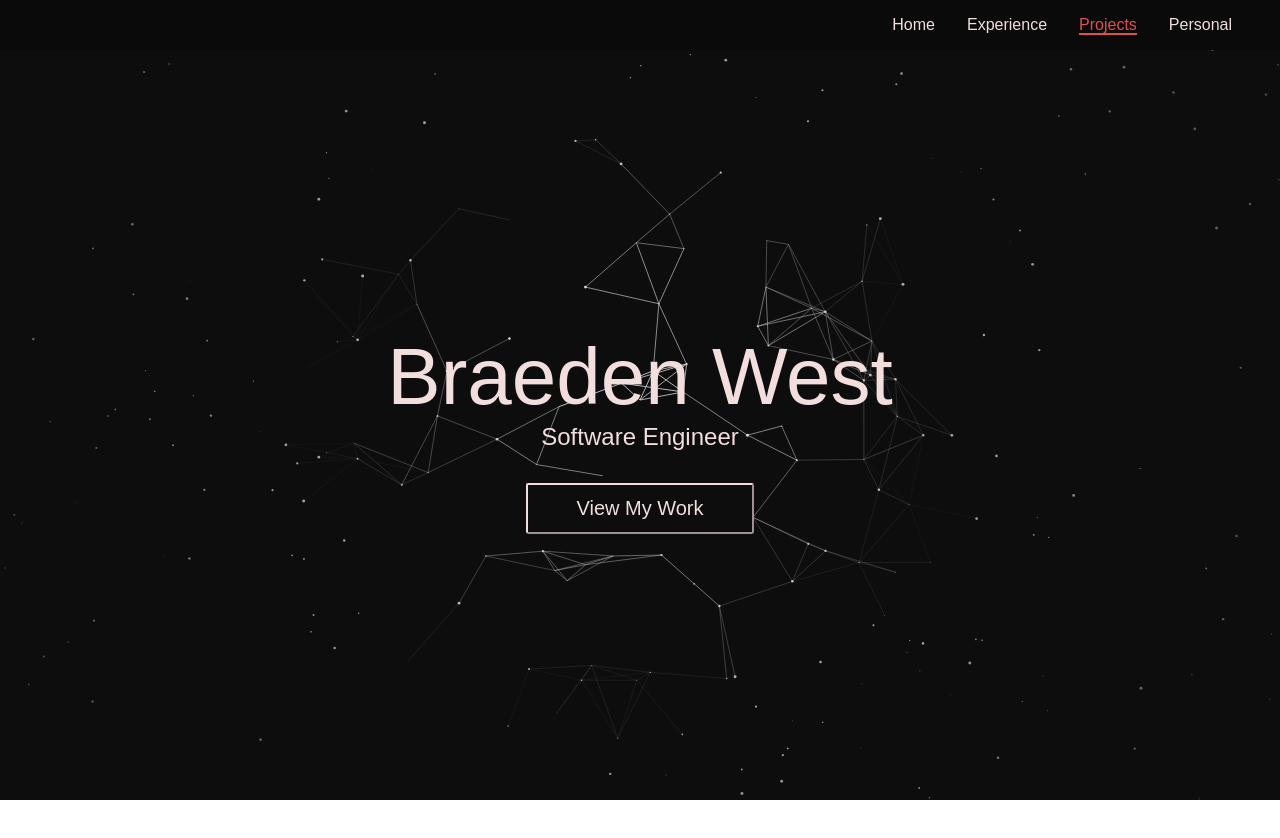
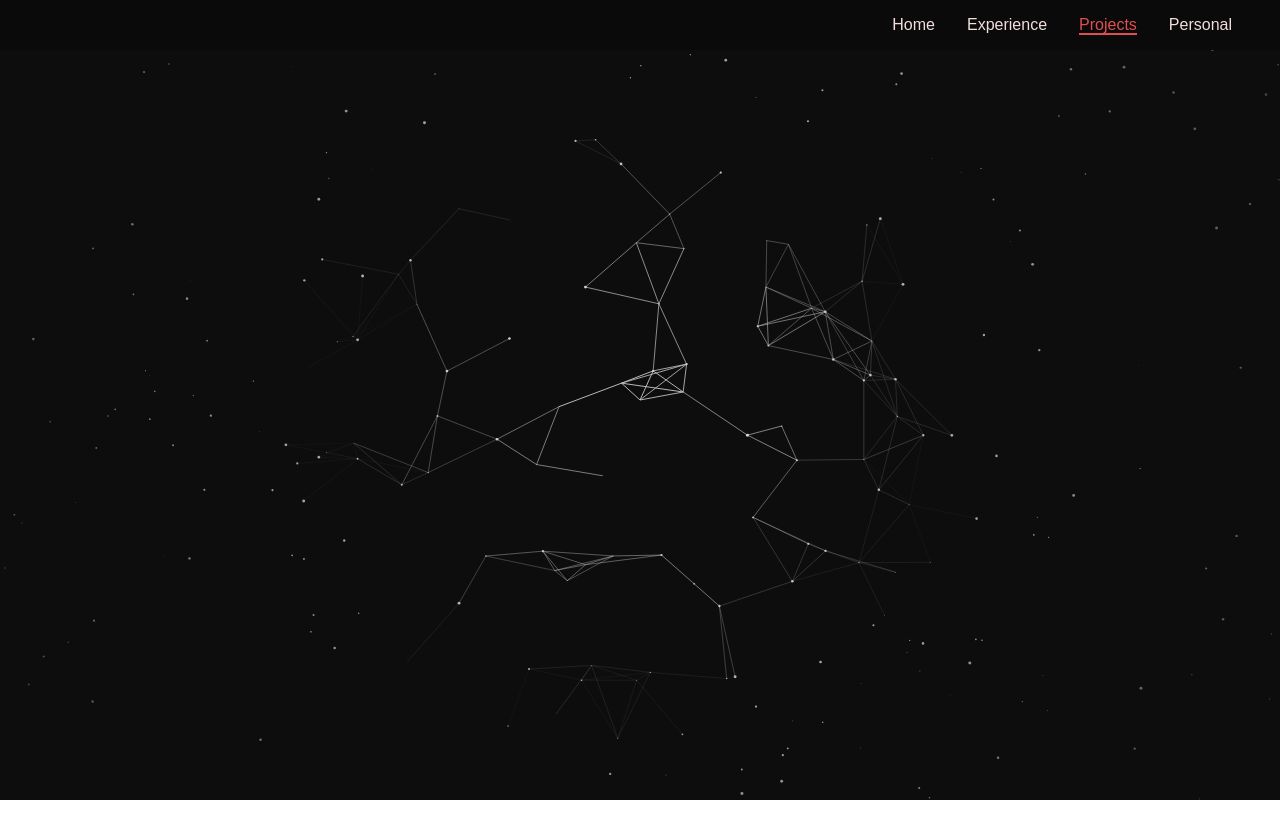
Before and after one commit to braewest/portfolio, a React (Vite) app: page /projects in a window 1280 px wide. Shown: the top 838 px of the page. After the commit the page ends 800 px from the top, so only its background shows below. Built offline with nearby package versions, Linux system fonts and the light colour scheme; a web font is replaced by a local one.

Commit message:
Separated tabs
Separated tabs for better organization.

```diff
--- a/src/App.jsx
+++ b/src/App.jsx
@@ -1,24 +1,26 @@
+import ConstellationBackground from "./components/ConstellationBackground.jsx";
+import Navbar from './components/Navbar.jsx';
+import { Routes, Route } from "react-router-dom";
 import './styles/App.css'
 
-import ConstellationBackground from "./components/ConstellationBackground.jsx";
-import Navbar from './components/Navbar.jsx';
+// Pages
+import Home from './pages/Home.jsx';
+import Experience from './pages/Experience.jsx';
+import Projects from './pages/Projects.jsx';
+import Personal from './pages/Personal.jsx';
 
 function App() {
   return (
     <>
-      <main>
-        <ConstellationBackground />
-        <div className="content">
-          <Navbar />
-
-          <section className="hero">
-            <h1>Braeden West</h1>
-            <p>Software Engineer</p>
-            <button>
-              View My Work
-            </button>
-          </section>
-        </div>
+      <ConstellationBackground />
+      <Navbar />
+      <main className="content">
+        <Routes>
+          <Route path="/" element={<Home />} />
+          <Route path="/experience" element={<Experience />} />
+          <Route path="/projects" element={<Projects />} />
+          <Route path="/personal" element={<Personal />} />
+        </Routes>
       </main>
     </>
   );
--- /dev/null
+++ b/src/pages/Experience.jsx
@@ -0,0 +1,6 @@
+export default function Experience() {
+  return (
+    <section>
+    </section>
+  );
+}
--- /dev/null
+++ b/src/pages/Home.jsx
@@ -0,0 +1,11 @@
+export default function Home() {
+  return (
+    <section className="hero">
+      <h1>Braeden West</h1>
+      <p>Software Engineer</p>
+      <button>
+        View My Work
+      </button>
+    </section>
+  );
+}
--- /dev/null
+++ b/src/pages/Personal.jsx
@@ -0,0 +1,6 @@
+export default function Personal() {
+  return (
+    <section>
+    </section>
+  );
+}
--- /dev/null
+++ b/src/pages/Projects.jsx
@@ -0,0 +1,6 @@
+export default function Projects() {
+  return (
+    <section>
+    </section>
+  );
+}
```
Also changed, not shown: src/main.jsx (+3 -4 lines).
